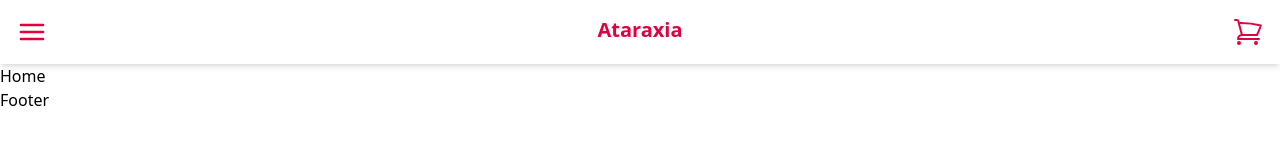
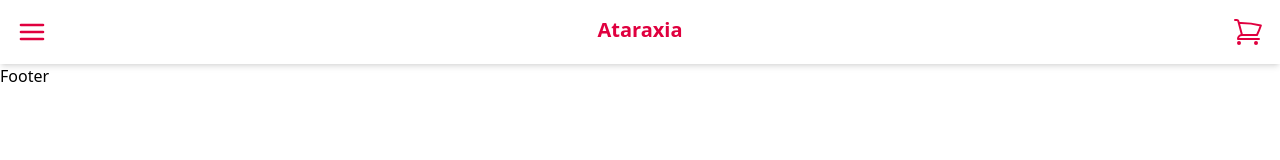
Before and after one commit to feldrok/ataraxia-front, a React (Create React App) app: page / in a window 1280 px wide. Shown: the top 160 px of the page. Built offline with nearby package versions, Linux system fonts and the light colour scheme.

Commit message:
drawer animation

```diff
--- a/src/layouts/Drawer.jsx
+++ b/src/layouts/Drawer.jsx
@@ -1,10 +1,14 @@
 import { Link } from 'react-router-dom'
 import React from 'react'
 
-function Drawer({ handleOnClick, routes, protectedRoutes }) {
+function Drawer({ handleOnClick, isOpen, routes, protectedRoutes }) {
     return (
-        <div className="fixed top-0 left-0 flex w-full">
-            <nav className="fixed top-0 left-0 z-40 min-h-screen w-full max-w-xs flex-col justify-between bg-white shadow-md">
+        <>
+            <nav
+                className={`fixed top-0 left-0 z-40 min-h-screen duration-300 max-w-xs flex-col justify-between bg-white shadow-md overflow-hidden ${
+                    isOpen ? 'w-full' : 'w-0'
+                }`}
+            >
                 <div className="flex w-full flex-col">
                     <div className="flex w-full justify-end p-2">
                         <svg
@@ -40,10 +44,12 @@ function Drawer({ handleOnClick, routes, protectedRoutes }) {
                 <div className=""></div>
             </nav>
             <div
-                className="fixed right-0 top-0 min-h-screen w-full backdrop-blur-sm backdrop-brightness-50 backdrop-filter"
+                className={`fixed left-0 top-0 duration-150 min-h-screen backdrop-blur-sm backdrop-brightness-70 backdrop-filter ${
+                    isOpen ? 'w-full' : 'w-0'
+                }`}
                 onClick={handleOnClick}
             ></div>
-        </div>
+        </>
     )
 }
 
--- a/src/layouts/Nav.jsx
+++ b/src/layouts/Nav.jsx
@@ -22,6 +22,7 @@ function Nav() {
     const toggleDrawer = () => {
         setIsOpen(!isOpen)
     }
+
     return (
         <>
             <nav className="flex justify-center shadow-md bg-white p-4">
@@ -61,13 +62,12 @@ function Nav() {
                         />
                     </svg>
                 </div>
-                {isOpen ? (
-                    <Drawer
-                        routes={routes}
-                        protectedRoutes={protectedRoutes}
-                        handleOnClick={toggleDrawer}
-                    />
-                ) : null}
+                <Drawer
+                    routes={routes}
+                    protectedRoutes={protectedRoutes}
+                    handleOnClick={toggleDrawer}
+                    isOpen={isOpen}
+                />
             </nav>
         </>
     )
--- a/src/pages/Home/Home.jsx
+++ b/src/pages/Home/Home.jsx
@@ -1,11 +1,7 @@
 import React from 'react'
 
 function Home() {
-    return (
-        <div>
-            <h1 className="">Home</h1>
-        </div>
-    )
+    return <div></div>
 }
 
 export default Home
```
